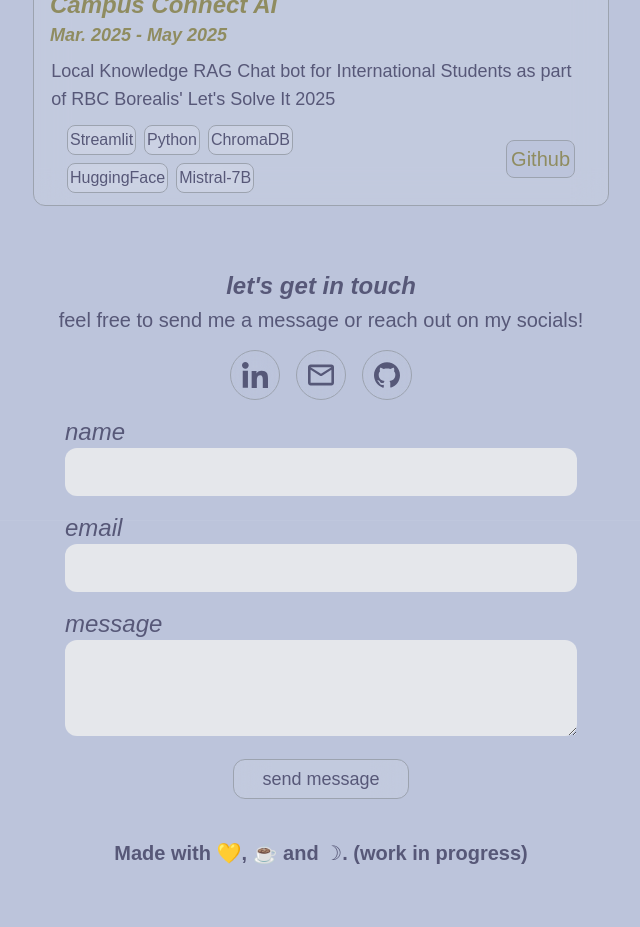
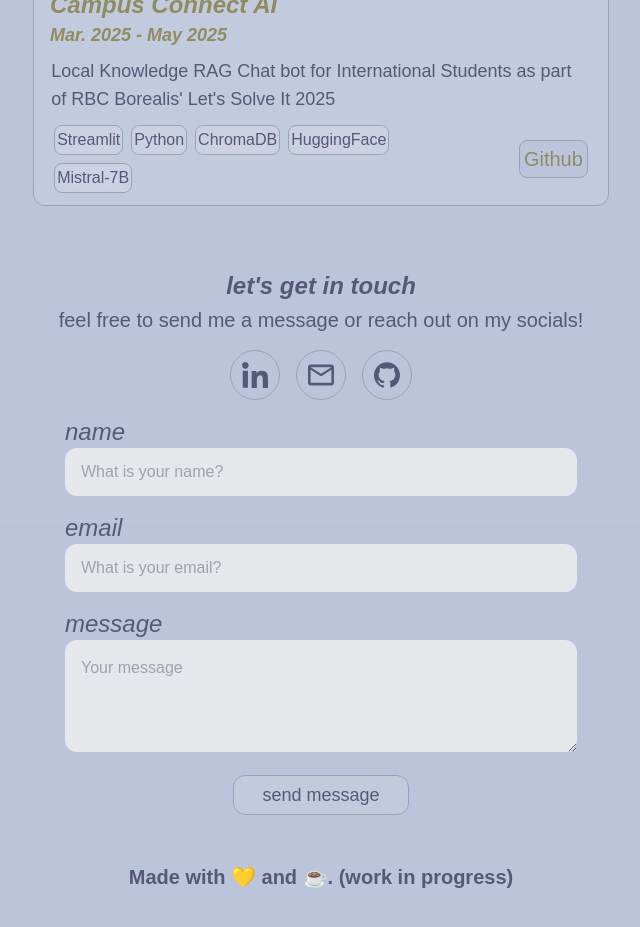
Before and after one commit to notpoorvi/portfolio, a React (Vite) app: page / in a window 1280 px wide. Shown: the part 1080-2007 px from the top of the page, without its empty margins (319-959 px from the left). Before the commit the page ends 1963 px from the top, so only its background shows below. Built offline with nearby package versions, Linux system fonts and the light colour scheme; a web font is replaced by a local one.

Commit message:
minor ui changes + integrate emailjs for contact

```diff
--- a/package.json
+++ b/package.json
@@ -10,6 +10,8 @@
     "preview": "vite preview"
   },
   "dependencies": {
+    "@emailjs/browser": "^4.4.1",
+    "axios": "^1.11.0",
     "react": "^19.1.0",
     "react-dom": "^19.1.0"
   },
--- a/src/components/Contact.jsx
+++ b/src/components/Contact.jsx
@@ -1,35 +1,81 @@
-import React from "react";
+import React, { useState } from "react";
 import LinkedinIcon from "../assets/linkedin.svg";
 import MailIcon from "../assets/mail.svg";
 import GithubIcon from "../assets/github.svg";
+import emailjs from "@emailjs/browser";
 
-const NameEmailInput = ({ type }) => (
+const EmailForm = () => {
+  const [name, setName] = useState("");
+  const [email, setEmail] = useState("");
+  const [message, setMessage] = useState("");
+
+  const handleSubmit = (e) => {
+    e.preventDefault();
+
+    const serviceId = "service_a17ypcw";
+    const templateId = "template_lzwakri";
+    const publicKey = "iJoHL4iqpoymAn4vf";
+
+    const templateParams = {
+      from_name: name,
+      from_email: email,
+      to_name: "Poorvi Bhatia",
+      message: message,
+    };
+    emailjs
+      .send(serviceId, templateId, templateParams, publicKey)
+      .then((response) => {
+        console.log("Email sent successfully!", response);
+        setName("");
+        setEmail("");
+        setMessage("");
+      })
+      .catch((e) => {
+        console.error("Error sending email: ", e);
+      });
+  };
+
+  return (
+    <form onSubmit={handleSubmit}>
+      {/* name field */}
       <div className="mx-auto w-fit mt-4">
-    <p className="text-[#575878] text-xl md:text-2xl italic">{type}</p>
+        <p className="text-[#575878] text-xl md:text-2xl italic">name</p>
         <input
           type="text"
-      className="w-72 mid:w-[26rem] md:w-[32rem] h-12 text-xl bg-gray-200 text-[#575878] p-2 rounded-xl"
+          placeholder={`What is your name?`}
+          className="w-72 mid:w-[26rem] md:w-[32rem] h-12 text-base md:text-l bg-gray-200 text-[#575878] p-4 rounded-xl"
+          value={name}
+          onChange={(e) => setName(e.target.value)}
         />
       </div>
-);
-
-const MessageInput = () => (
+      {/* email field */}
+      <div className="mx-auto w-fit mt-4">
+        <p className="text-[#575878] text-xl md:text-2xl italic">email</p>
+        <input
+          type="email"
+          placeholder={`What is your email?`}
+          className="w-72 mid:w-[26rem] md:w-[32rem] h-12 text-base md:text-l bg-gray-200 text-[#575878] p-4 rounded-xl"
+          value={email}
+          onChange={(e) => setEmail(e.target.value)}
+        />
+      </div>
+      {/* message field */}
       <div className="mx-auto w-fit mt-4">
         <p className="text-[#575878] text-xl md:text-2xl italic">message</p>
-    <textarea className="w-72 mid:w-[26rem] md:w-[32rem] h-24 text-xl bg-gray-200 text-[#575878] p-2 rounded-xl" />
+        <textarea
+          className="w-72 mid:w-[26rem] md:w-[32rem] h-28 text-base md:text-l bg-gray-200 text-[#575878] p-4 rounded-xl"
+          placeholder="Your message"
+          value={message}
+          onChange={(e) => setMessage(e.target.value)}
+        />
       </div>
-);
-
-const SendButton = () => {
-  return (
-    <a
+      <button
+        type="submit"
         className="flex items-center bg-[#ffffff] text-[#575878] rounded-xl h-10 w-44 justify-around  mx-auto backdrop-filter backdrop-blur-lg bg-opacity-10 border border-gray-400 mt-4 hover:text-[#8f8c60]"
-      href="#"
-      target="_blank"
-      rel="noopener noreferrer"
       >
         <p className="md:text-[18px] px-1">send message</p>
-    </a>
+      </button>
+    </form>
   );
 };
 
@@ -59,10 +105,13 @@ const Contact = () => {
           </div>
         ))}
       </div>
+      <EmailForm />
+      {/* <div id="form">
         <NameEmailInput type="name" />
         <NameEmailInput type="email" />
         <MessageInput />
         <SendButton />
+      </div> */}
     </div>
   );
 };
--- a/src/components/ExperienceCard.jsx
+++ b/src/components/ExperienceCard.jsx
@@ -2,7 +2,7 @@ import React from "react";
 
 const ExperienceButton = ({ buttonText, link }) => (
   <a
-    className="text-l md:text-xl bg-[#bcc4db] text-[#8f8c60] p-1 rounded-lg border border-gray-400"
+    className="text-l mid:text-xl bg-[#bcc4db] hover:bg-[#8f8c60] hover:text-[#575878] text-[#8f8c60] p-1 rounded-lg border border-gray-400"
     href={link}
     target="_blank"
     rel="noopener"
@@ -21,21 +21,21 @@ const ProjectCard = ({
   previewLink,
 }) => {
   return (
-    <div className="bg-[#ffffff] text-[#575878] rounded-xl backdrop-filter backdrop-blur-lg bg-opacity-10 border border-gray-400 max-w-xs md:max-w-xl mx-auto my-4">
+    <div className="bg-[#ffffff] text-[#575878] rounded-xl backdrop-filter backdrop-blur-lg bg-opacity-10 border border-gray-400 max-w-xs mid:max-w-md md:max-w-xl mx-auto my-4">
       <img
-        className="h-48 md:h-80 object-cover mx-auto pt-4 pr-4 pl-4 md:mb-4"
+        className="h-48 mid:h-64 md:h-80 object-cover mx-auto pt-4 pr-4 pl-4 md:mb-4"
         src={imgUrl}
         alt=""
       />
       <div className="text-[#8f8c60] italic md:ml-4 pt-4 pl-4 pr-4 md:p-0">
-        <p className="font-bold text-l md:text-2xl">{name}</p>
-        <p className="font-semibold text-sm md:text-lg">{date}</p>
+        <p className="font-bold text-l mid:text-xl md:text-2xl">{name}</p>
+        <p className="font-semibold text-sm mid:text-base md:text-lg">{date}</p>
       </div>
-      <p className="mt-2 text-sm md:text-lg w-[90%] md:w-[94%] mx-auto">
+      <p className="mt-2 text-sm mid:text-base md:text-lg w-[90%] mid:w-[92%] md:w-[94%] mx-auto">
         {description}
       </p>
-      <div className="flex my-3 items-center justify-around gap-6 md:gap-20 md:px-4 px-1">
-        <div className="flex gap-2 w-[60%] text-sm md:text-base flex-wrap justify-start">
+      <div className="flex my-3 items-center justify-around gap-6 md:gap-20">
+        <div className="flex gap-2 w-[60%] text-sm mid:text-base md:text-base flex-wrap justify-start">
           {techStack.map((item, idx) => (
             <div
               className="bg-[#ffffff] backdrop-filter backdrop-blur-lg bg-opacity-10 border border-gray-400 p-[2px] rounded-lg "
@@ -58,21 +58,23 @@ const ProjectCard = ({
   );
 };
 
-const ReseachOtherCard = ({ imgUrl, name, date, description }) => {
+const ResearchOtherCard = ({ imgUrl, name, date, description }) => {
   return (
-    <div className="bg-[#ffffff] text-[#575878] rounded-xl backdrop-filter backdrop-blur-lg bg-opacity-10 border border-gray-400 max-w-xs md:max-w-xl mx-auto my-4">
+    <div className="bg-[#ffffff] text-[#575878] rounded-xl backdrop-filter backdrop-blur-lg bg-opacity-10 border border-gray-400 max-w-xs mid:max-w-md md:max-w-xl mx-auto my-4">
       <div className="flex items-center md:mt-4 mb-3 pl-4 pr-4">
         <img
-          className="h-10 md:h-16 object-cover pt-4 md:mb-4 flex-shrink-0"
+          className="h-10 mid:h-13 md:h-16 object-cover pt-4 md:mb-4 flex-shrink-0"
           src={imgUrl}
           alt=""
         />
         <div className="text-[#8f8c60] italic ml-4 pt-4 md:p-0">
-          <p className="font-bold text-l md:text-2xl">{name}</p>
-          <p className="font-semibold text-sm md:text-lg">{date}</p>
+          <p className="font-bold text-l mid:text-xl md:text-2xl">{name}</p>
+          <p className="font-semibold text-sm mid:text-base md:text-lg">
+            {date}
+          </p>
         </div>
       </div>
-      <ul className="mt-2 text-sm md:text-lg w-[80%] md:w-[90%] mx-auto mb-4 space-y-2">
+      <ul className="mt-2 text-sm mid:text-base md:text-lg w-[80%] md:w-[90%] mx-auto mb-4 space-y-2">
         {description.map((item, idx) => (
           <li className="list-disc" key={idx}>
             {item}
@@ -109,7 +111,7 @@ const ExperienceCard = ({
 
     case "research":
       return (
-        <ReseachOtherCard
+        <ResearchOtherCard
           imgUrl={imgUrl}
           name={name}
           date={date}
--- a/src/components/Footer.jsx
+++ b/src/components/Footer.jsx
@@ -2,8 +2,8 @@ import React from "react";
 
 const Footer = () => {
   return (
-    <div className="text-center text-lg md:text-xl mt-10 mb-4 text-[#575878] font-bold">
-      Made with 💛, ☕️ and ☽. (work in progress)
+    <div className="text-center text-lg md:text-xl mt-12 mb-9 text-[#575878] font-bold">
+      Made with 💛 and ☕️. (work in progress)
     </div>
   );
 };
--- a/src/index.css
+++ b/src/index.css
@@ -12,6 +12,8 @@
   background-size: 60px 60px;
   background-attachment: fixed;
 
+  scrollbar-color: #8f8c60 #ffffff;
+
   font-synthesis: none;
   text-rendering: optimizeLegibility;
   -webkit-font-smoothing: antialiased;
```
Also changed, not shown: 1 other file (tests, documents, lock files or other folders). Lines whose indentation alone changed are shown as unchanged.
